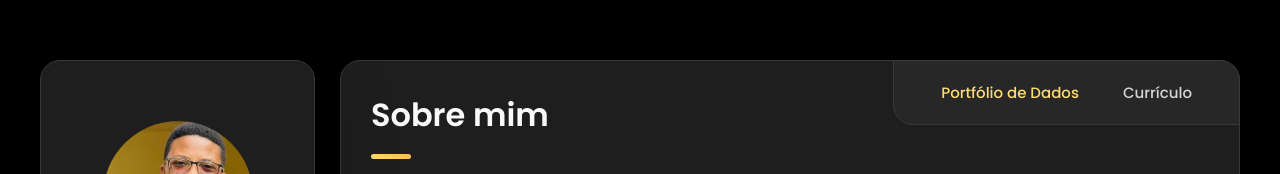
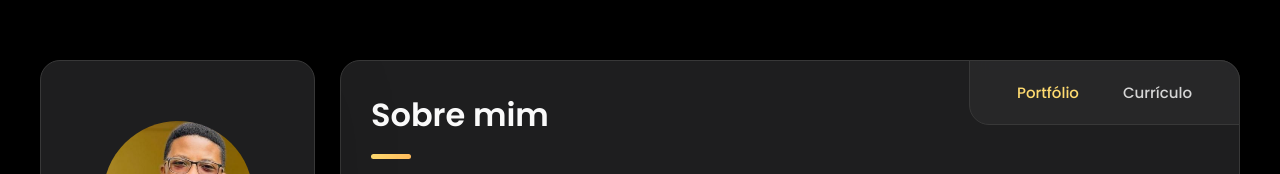
Before and after one commit to jopecaneca/portfolio, a plain HTML site: page index.html in a window 1280 px wide. Shown: the top 174 px of the page. Drawn offline with nearby package versions, Linux system fonts and the light colour scheme.

Commit message:
1 - update portfolio page

```diff
--- a/index.html
+++ b/index.html
@@ -115,7 +115,7 @@
         <ul class="navbar-list">
 
           <li class="navbar-item">
-            <button class="navbar-link  active" data-nav-link>Portfólio de Dados</button>
+            <button class="navbar-link  active" data-nav-link>Portfólio</button>
           </li>
 
           <li class="navbar-item">
```
